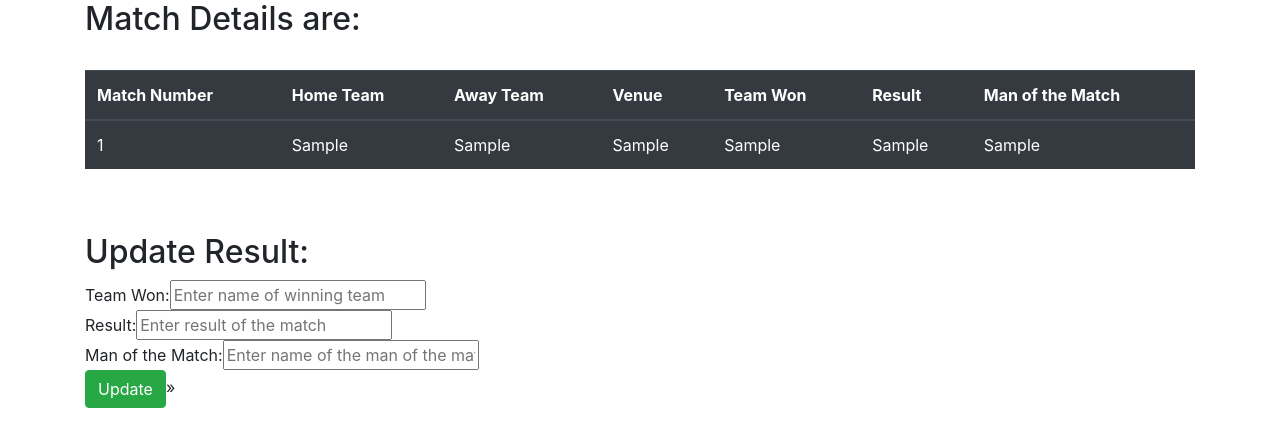
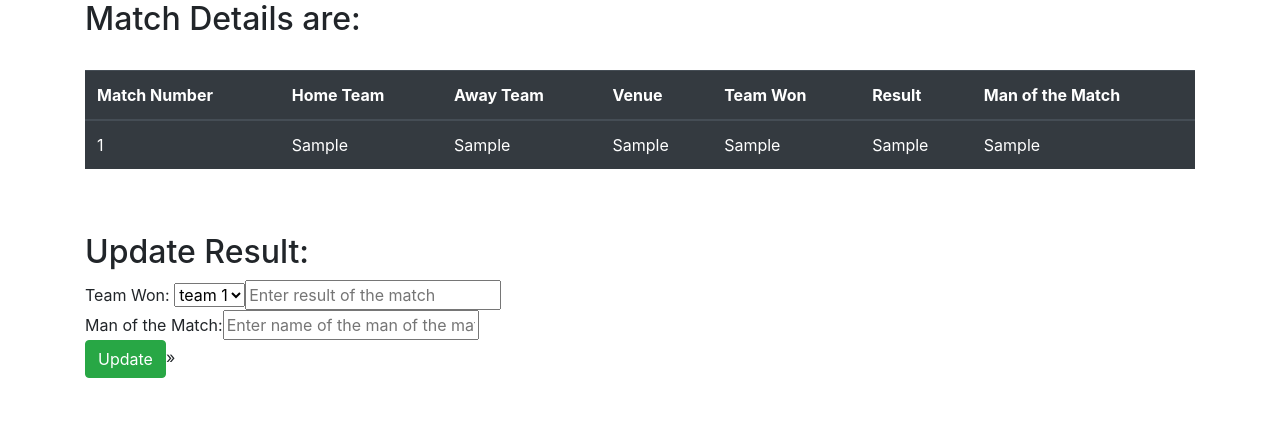
Before and after one commit to girlscript-blr/code-with-girlscript-bangalore, a Flask app: template Hard/5. IPL Management App/solutions/4doctorstrange-IPL_HARD/templates/updatematch.html in a window 1280 px wide. Shown: the top 447 px of the page. Run offline with Flask 2, Linux system fonts and the light colour scheme; the template is opened without the code that fills it: values that come from a table or form of the project are taken from there, others are empty; tables that the repository leaves empty hold one stand-in row (values such as "Sample post").

Commit message:
Update updatematch.html

```diff
--- a/Hard/5. IPL Management App/solutions/4doctorstrange-IPL_HARD/templates/updatematch.html
+++ b/Hard/5. IPL Management App/solutions/4doctorstrange-IPL_HARD/templates/updatematch.html
@@ -51,7 +51,13 @@
 <br>
     <h2>Update Result:</h2>
         <form action='/updatematch' method='POST'>
-            Team Won:<input type='text' name='team_won' id='team_won' placeholder="Enter name of winning team"><br>
+            Team Won:
+                <select id="team_won" name="team_won">
+                        <option value="{{teams[0]}}" >{{teams[0]}}</option>
+                        {% for t in teams[1:] %}
+                       <option value="{{t}}" SELECTED>{{t}}</option>
+                </select><br>
+                        {% endfor %}
             Result:<input type='text' name='result' id='result' placeholder="Enter result of the match"><br>
             Man of the Match:<input type='text' name='man_ofthe_match' id='man_ofthe_match' placeholder="Enter name of the man of the match"><br>
             <input type='submit' value='Update' class="btn btn-success">&raquo;
```
